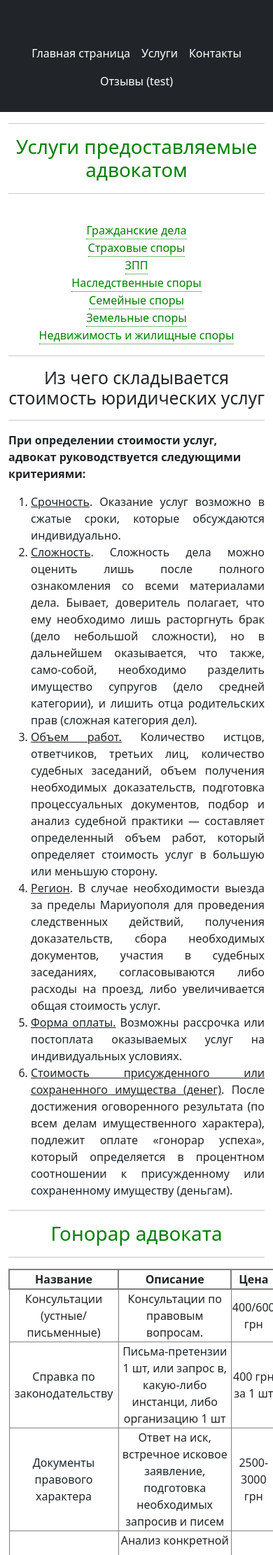
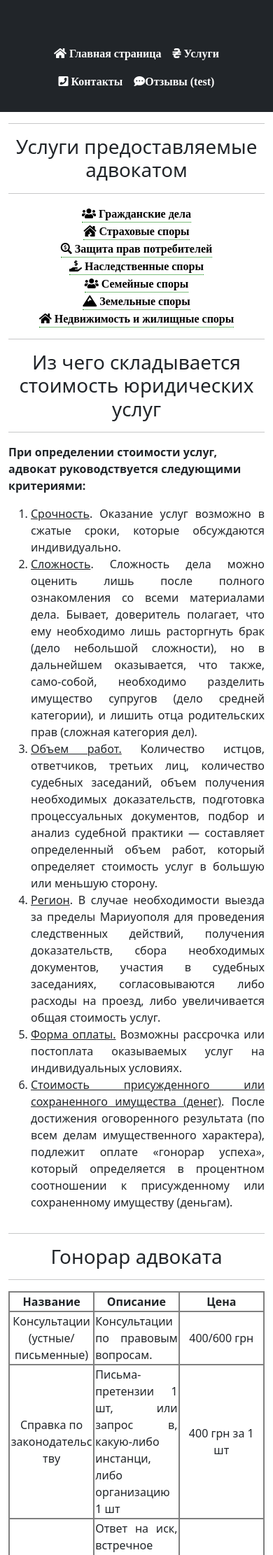
Before and after one commit to renvissvnce/lawyer_site, a Django app: page /prices in a window 390 px wide. Shown: the top 2222 px of the page at 70% size. Run offline with Django 3.2, Linux system fonts and the light colour scheme; some libraries are stand-ins or nearby versions.

Commit message:
New design

```diff
--- a/law_site/home/templates/home/base.html
+++ b/law_site/home/templates/home/base.html
@@ -7,9 +7,13 @@
     <meta name="viewport"
           content="width=device-width, user-scalable=no, initial-scale=1.0, maximum-scale=1.0, minimum-scale=1.0">
     <meta http-equiv="X-UA-Compatible" content="ie=edge">
-    <link rel="stylesheet" href=" {% static 'home/css/home.css' %} " type="text/css">
-    <link href="https://cdn.jsdelivr.net/npm/bootstrap@5.0.0-beta3/dist/css/bootstrap.min.css" rel="stylesheet" integrity="sha384-eOJMYsd53ii+scO/bJGFsiCZc+5NDVN2yr8+0RDqr0Ql0h+rP48ckxlpbzKgwra6" crossorigin="anonymous">
-    <link rel="stylesheet" href="https://cdn.jsdelivr.net/npm/bootstrap@5.0.2/dist/css/bootstrap.min.css" integrity="sha384-EVSTQN3/azprG1Anm3QDgpJLIm9Nao0Yz1ztcQTwFspd3yD65VohhpuuCOmLASjC" crossorigin="anonymous">
+    <link rel="stylesheet" href="https://pro.fontawesome.com/releases/v5.10.0/css/all.css" integrity="sha384-AYmEC3Yw5cVb3ZcuHtOA93w35dYTsvhLPVnYs9eStHfGJvOvKxVfELGroGkvsg+p" crossorigin="anonymous"/>
+    <link href="https://cdn.jsdelivr.net/npm/bootstrap@5.0.0-beta3/dist/css/bootstrap.min.css"
+rel="stylesheet" integrity="sha384-eOJMYsd53ii+scO/bJGFsiCZc+5NDVN2yr8+0RDqr0Ql0h+rP48ckxlpbzKgwra6"
+crossorigin="anonymous">
+
+
+
     <title>{% block title %}{% endblock %}</title>
 </head>
 
@@ -22,10 +26,10 @@
         </a>
 
         <ul class="nav col-12 col-lg-auto me-lg-auto mb-2 justify-content-center mb-md-0">
-          <li><a href={% url 'home' %} class="nav-link px-2 text-white">Главная страница</a></li>
-          <li><a href={% url 'prices' %} class="nav-link px-2 text-white">Услуги</a></li>
-          <li><a href={% url 'contacts' %} class="nav-link px-2 text-white">Контакты</a></li>
-          <li><a href={% url 'reviews' %} class="nav-link px-2 text-white">Отзывы (test)</a></li>
+          <li><a href={% url 'home' %} class="nav-link px-2 text-white"><i class="fas fa-home"> Главная страница</i></a></li>
+          <li><a href={% url 'prices' %} class="nav-link px-2 text-white"><i class="fas fa-hryvnia"> Услуги</i></a></li>
+          <li><a href={% url 'contacts' %} class="nav-link px-2 text-white"><i class="fas fa-phone-square"> Контакты</i></a></li>
+          <li><a href={% url 'reviews' %} class="nav-link px-2 text-white"><i class="fas fa-comment-dots">Отзывы (test)</i></a></li>
         </ul>
       </div>
     </div>
@@ -34,6 +38,8 @@
 <body>
 {% block body %}{% endblock %}
 </body>
+<footer>
+<!--    {% block footer %} {% endblock %}
+</footer>
 
-
-</html>
+</html> -->
--- a/law_site/prices/templates/prices/prices_test.html
+++ b/law_site/prices/templates/prices/prices_test.html
@@ -1,82 +1,71 @@
 {% extends 'home/base.html' %}
-
 
 {% block title %}
 Услуги
 {% endblock %}
 {% load static %}
 {% block body %}
+
 <link rel="stylesheet" href=" {% static 'prices/css/prices.css' %} " type="text/css">
 <link rel="stylesheet" href=" {% static 'prices/css/structure.css' %} " type="text/css">
+<link rel="stylesheet" href=" {% static 'prices/css/table.css' %} " type="text/css">
+
 <div class="container">
-<hr>
-<h1 class="text-center">Услуги предоставляемые адвокатом</h1>
-<hr>
 
-    <div>
-  <div class="container" align="center">
-    <br>
+<hr><h1 class="text-center">Услуги предоставляемые адвокатом</h1><hr>
+
+
+<div align="center">
 <input type="checkbox" id="hd-1" class="hide"/>
-    <label for="hd-1" >Гражданские дела</label>
+    <label for="hd-1" ><i class="fas fa-users"> Гражданские дела</i></label>
     <div>
         Lorem ipsum dolor sit amet, consectetur adipisicing elit. Dolorem totam veniam vero. At aut beatae ducimus eligendi eos et itaque laborum natus numquam quas, quos rerum soluta vel vero voluptate?
     </div>
 <br>
 <input type="checkbox" id="hd-2" class="hide"/>
-    <label for="hd-2" >Страховые споры</label>
+    <label for="hd-2" ><i class="fas fa-house-damage"> Страховые споры</i></label>
     <div>
         Lorem ipsum dolor sit amet, consectetur adipisicing elit. Dolorem totam veniam vero. At aut beatae ducimus eligendi eos et itaque laborum natus numquam quas, quos rerum soluta vel vero voluptate?
     </div>
 <br>
 <input type="checkbox" id="hd-3" class="hide"/>
-    <label for="hd-3" >ЗПП</label>
+    <label for="hd-3" ><i class="fas fa-search-dollar"> Защита прав потребителей</i></label>
     <div>
         Lorem ipsum dolor sit amet, consectetur adipisicing elit. Dolorem totam veniam vero. At aut beatae ducimus eligendi eos et itaque laborum natus numquam quas, quos rerum soluta vel vero voluptate?
     </div>
 <br>
 <input type="checkbox" id="hd-4" class="hide"/>
-    <label for="hd-4" >Наследственные споры</label>
+    <label for="hd-4" ><i class="fas fa-hand-holding-usd"> Наследственные споры</i></label>
     <div>
         Lorem ipsum dolor sit amet, consectetur adipisicing elit. Dolorem totam veniam vero. At aut beatae ducimus eligendi eos et itaque laborum natus numquam quas, quos rerum soluta vel vero voluptate?
     </div>
 <br>
 <input type="checkbox" id="hd-5" class="hide"/>
-    <label for="hd-5" >Семейные споры</label>
+    <label for="hd-5" ><i class="fas fa-users"> Семейные споры</i></label>
     <div>
        Lorem ipsum dolor sit amet, consectetur adipisicing elit. Dolorem totam veniam vero. At aut beatae ducimus eligendi eos et itaque laborum natus numquam quas, quos rerum soluta vel vero voluptate?
     </div>
 <br>
 <input type="checkbox" id="hd-6" class="hide"/>
-    <label for="hd-6" >Земельные споры</label>
+    <label for="hd-6" ><i class="fas fa-mountain"> Земельные споры</i></label>
     <div>
         Lorem ipsum dolor sit amet, consectetur adipisicing elit. Dolorem totam veniam vero. At aut beatae ducimus eligendi eos et itaque laborum natus numquam quas, quos rerum soluta vel vero voluptate?
     </div>
 <br>
 <input type="checkbox" id="hd-7" class="hide"/>
-    <label for="hd-7" >Недвижимость и жилищные споры</label>
+    <label for="hd-7" ><i class="fas fa-home"> Недвижимость и жилищные споры</i></label>
     <div>
         Lorem ipsum dolor sit amet, consectetur adipisicing elit. Dolorem totam veniam vero. At aut beatae ducimus eligendi eos et itaque laborum natus numquam quas, quos rerum soluta vel vero voluptate?
     </div>
 </div>
 
+<hr><h1 class="text-center">Из чего складывается стоимость юридических услуг</h1><hr>
 
-<!--
-  <ul class="right-col"><h4 class="text-center">Юридическим лицам</h4>
-      <li class="text-center">Арбитражные споры</li>
-      <li class="text-center">Банкротство</li>
-      <li class="text-center">Защита репутации</li>
-      <li class="text-center">Корпоративные споры</li>
-      <li class="text-center">Сделки с недвижимостью</li>
-      <li class="text-center">Земельные споры</li>
-      <li class="text-center">Экономические преступления</li>
-  </ul>
--->
+<div class="row reading-box">
 
-    <hr>
-<div class="reading-box">
-    <h2 class="text-center">Из чего складывается стоимость юридических услуг</h2><hr>
-    <div class="reading-box-additional">
-        <p><b>При определении стоимости услуг, адвокат руководствуется следующими критериями:</b></p>
+<div class="reading-box-additional">
+
+<p><b>При определении стоимости услуг, адвокат руководствуется следующими критериями:</b></p>
 <ol align="justify">
 <li><span style="text-decoration: underline;">Срочность</span>. Оказание услуг возможно в сжатые сроки, которые обсуждаются индивидуально.</li>
 <li><span style="text-decoration: underline;">Сложность</span>. Сложность дела можно оценить лишь после полного ознакомления со всеми материалами дела. Бывает, доверитель полагает, что ему необходимо лишь расторгнуть брак (дело небольшой сложности), но в дальнейшем оказывается, что также, само-собой, необходимо разделить имущество супругов (дело средней категории), и лишить отца родительских прав (сложная категория дел).</li>
@@ -88,14 +77,11 @@
 </div>
 </div>
 
+<hr><h1 class="text-center">Гонорар адвоката</h1><hr>
 
 
-<hr>
-   <h1 class="text-center">Гонорар адвоката</h1>
-<hr>
 
 
-    <div class="table-1">
 <table class="container">
 
 <thead>
@@ -108,53 +94,51 @@
 
 <tbody>
 
-<tr class="text-center">
-<td>Консультации (устные/письменные)</td>
-<td>Консультации по правовым вопросам.</td>
-<td>400/600 грн<br>
+<tr>
+<td class="text-center">Консультации (устные/письменные)</td>
+<td align="justify">Консультации по правовым вопросам.</td>
+<td class="text-center">400/600 грн<br>
 </tr>
 
-<tr class="text-center">
-<td>Справка по законодательству</td>
-<td>Письма-претензии 1 шт, или запрос в, какую-либо инстанци, либо организацию 1 шт</td>
-<td>400 грн за 1 шт</td>
+<tr>
+<td class="text-center">Справка по законодательству</td>
+<td align="justify">Письма-претензии 1 шт, или запрос в, какую-либо инстанци, либо организацию 1 шт</td>
+<td class="text-center">400 грн за 1 шт</td>
 </tr>
 
-<tr class="text-center">
-<td>Документы правового характера</td>
-<td>Ответ на иск, встречное исковое заявление, подготовка необходимых запросив и писем</td>
-<td>2500-3000 грн</td>
+<tr>
+<td class="text-center">Документы правового характера</td>
+<td align="justify">Ответ на иск, встречное исковое заявление, подготовка необходимых запросив и писем</td>
+<td class="text-center">2500-3000 грн</td>
 </tr>
 
-
-<tr class="text-center">
-<td>Правовое заключение</td>
-<td>Анализ конкретной ситуации, оценка рисков, правовое обоснование, предоставление рекомендаций</td>
-<td>4 000 руб</td>
+<tr>
+<td class="text-center">Правовое заключение</td>
+<td align="justify">Анализ конкретной ситуации, оценка рисков, правовое обоснование, предоставление рекомендаций</td>
+<td class="text-center">4 000 руб</td>
 </tr>
 
-<tr class="text-center">
-<td>Договоры</td>
-<td>Грамотное составление договорной документации, анализ сделок.</td>
-<td>от 5 000 руб</td>
+<tr>
+<td class="text-center">Договоры</td>
+<td align="justify">Грамотное составление договорной документации, анализ сделок.</td>
+<td class="text-center">от 5 000 руб</td>
 </tr>
 
-<tr class="text-center">
-<td>Представительство в государственных органах</td>
-<td>Представление интересов в органах государственной власти, органа местного самоуправления, и других организациях</td>
-<td>от 5 000 руб</td>
+<tr>
+<td class="text-center">Представительство в государственных органах</td>
+<td align="justify">Представление интересов в органах государственной власти, органа местного самоуправления, и других организациях</td>
+<td class="text-center">от 5 000 руб</td>
 </tr>
 
-<tr class="text-center">
-<td>Представительство в суде</td>
-<td>Представление интересов в гражданском, административном, уголовном судопроизводстве.</td>
-<td>от 6 000 руб</td>
+<tr>
+<td class="text-center">Представительство в суде</td>
+<td align="justify">Представление интересов в гражданском, административном, уголовном судопроизводстве.</td>
+<td class="text-center">от 6 000 руб</td>
 </tr>
 
 </tbody>
 
 </table>
-</div>
 
    <hr>
     <h6 align="justify">Окончательная сумма гонорара адвоката определяется соглашением сторон и может учитывать объем и сложность работы, продолжительность времени, необходимого для ее выполнения, сроки, степень срочности выполнения работы. Размер вознаграждения адвоката зависит от сложности дела и составляет фиксированную денежную сумму.</h6>
--- a/law_site/static/contacts/css/contacts2.css
+++ b/law_site/static/contacts/css/form.css
@@ -1,9 +1,11 @@
-/* form styles */
+
+
 form .row {
 display: block;
 padding: 7px 8px;
 margin-bottom: 7px;
 }
+
 form .row:hover {
 background: #f1f7fa;
 }
@@ -39,7 +41,7 @@ form .txt {
 display: inline-block;
 padding: 8px 9px;
 padding-right: 30px;
-width: 240px;
+width: 140px;
 font-family: 'Oxygen', sans-serif;
 font-size: 1.35em;
 font-weight: normal;
--- a/law_site/static/home/css/home.css
+++ b/law_site/static/home/css/home.css
@@ -1,3 +1,23 @@
-h1 {
-    color: green;
+* {
+    box-sizing: border-box;
 }
+
+.column {
+    float: left;
+    width: 50%;
+    padding: 5px;
+}
+
+/* Clearfix (clear floats) */
+.row::after {
+    content: "";
+    clear: both;
+    display: table;
+}
+
+/* Responsive layout - makes the three columns stack on top of each other instead of next to each other */
+@media screen and (max-width: 500px) {
+    .column {
+        width: 100%;
+    }
+}
--- a/law_site/static/prices/css/prices.css
+++ b/law_site/static/prices/css/prices.css
@@ -1,35 +1,17 @@
-.left-col, /* левая колонка */
-.right-col/* правая колонка */
-{
-    width: 50%;    /* ширина */
-    min-width: 180px;  /* минимальная ширина сужения */
-    height: auto;  /* высота */
+* {
     box-sizing: border-box;
-    float: left; /* плавающие блоки */
-}
-.left-col{
-    padding-right: 10px; /* отступ справа */
-}
-.right-col{
-    padding-left: 10px; /* отступ слева */
 }
 
+/* Clearfix (clear floats) */
+.row::after {
+    content: "";
+    clear: both;
+    display: table;
+}
 
-table {
-   width: 500px;
-   border-collapse: collapse;
-   /*убираем пустые промежутки между ячейками*/
-   border: 1px solid grey;
-   /*устанавливаем для таблицы внешнюю границу серого цвета толщиной 1px*/
-
-   border-spacing: 10px 20px
-
+/* Responsive layout - makes the three columns stack on top of each other instead of next to each other */
+@media screen and (max-width: 500px) {
+    .column {
+        width: 100%;
+    }
 }
-th {
-   width: 30%;
-   border: 2px solid grey;
-}
-td{
-   width: 30%;
-   border: 1px solid grey;
-}
--- a/law_site/static/prices/css/structure.css
+++ b/law_site/static/prices/css/structure.css
@@ -9,7 +9,7 @@
 .hide + label {
     border-bottom: 1px dotted green;
     padding: 0;
-    color: green;
+    color: black;
     cursor: pointer;
     display: inline-block;
 }
--- /dev/null
+++ b/law_site/static/prices/css/table.css
@@ -0,0 +1,17 @@
+table {
+    width: 100%;
+   border-collapse: collapse;
+   /*убираем пустые промежутки между ячейками*/
+   border: 2px solid grey;
+   /*устанавливаем для таблицы внешнюю границу серого цвета толщиной 1px*/
+   word-break: break-word;
+}
+
+th {
+   width: 5%;
+   border: 2px solid grey;
+}
+td{
+   width: 5%;
+   border: 2px solid grey;
+}
```
Also changed, not shown: law_site/contacts/templates/contacts/contacts.html (+33 -36 lines), law_site/home/templates/home/index.html (+41 -26 lines), law_site/static/contacts/css/adopt.css (added, +7 -0 lines), law_site/static/contacts/css/contacts.css (+8 -0 lines), law_site/static/contacts/css/images.css (deleted, +0 -8 lines), law_site/static/contacts/css/img.css (added, +18 -0 lines).
